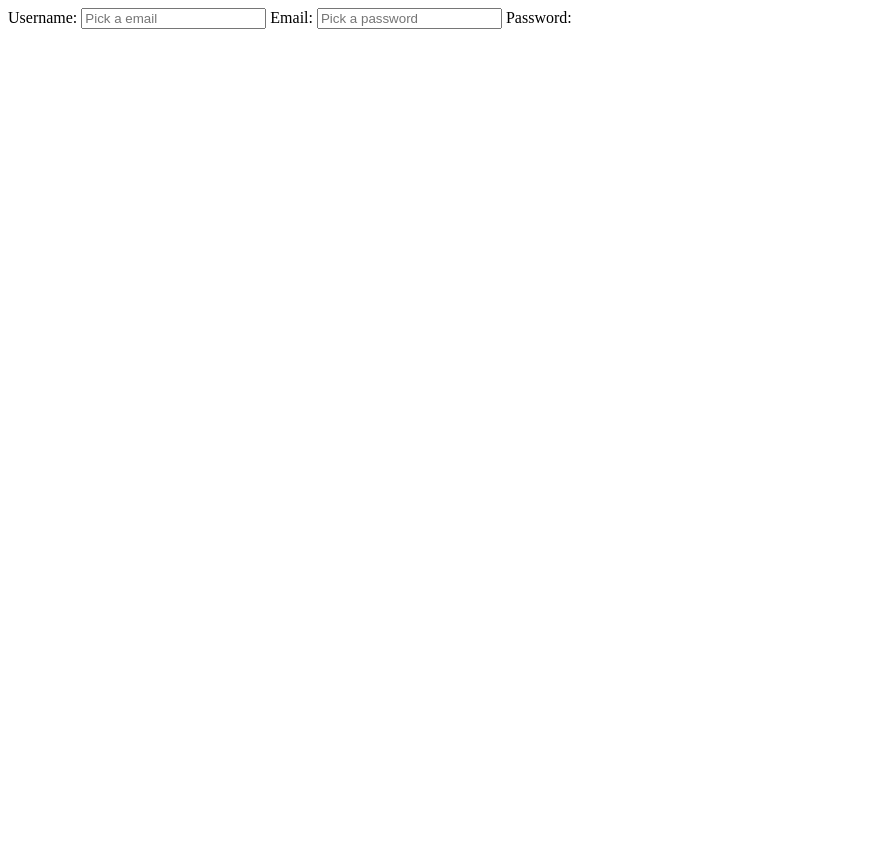
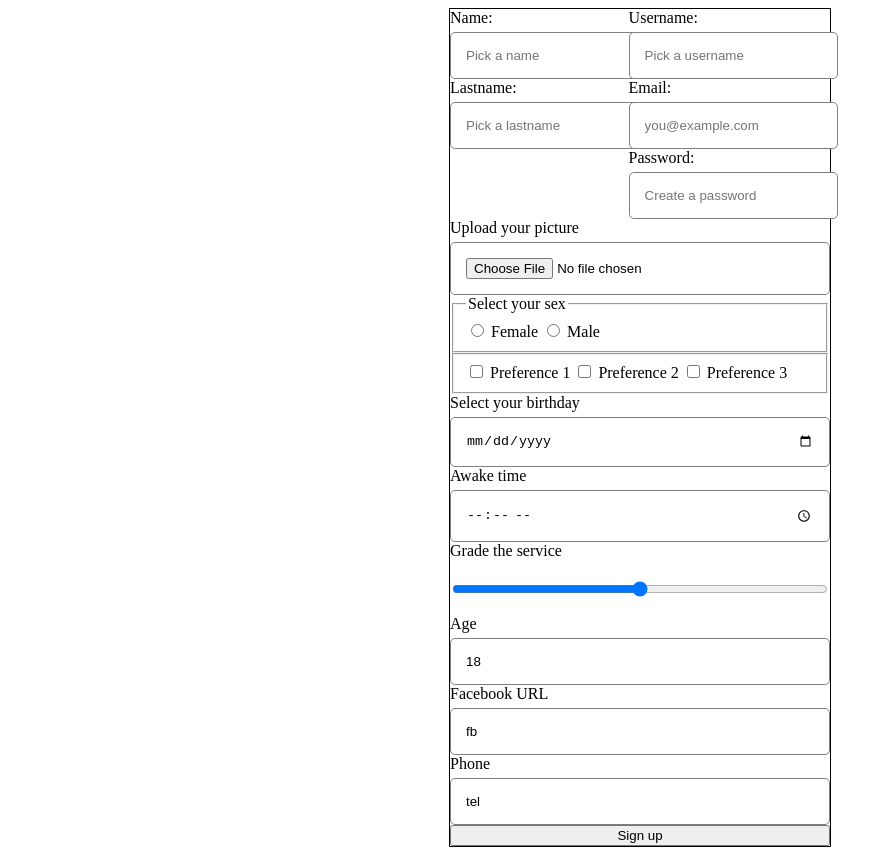
Before and after one commit to carmenlgv/formulario, a plain HTML site: page index.html in a window 1280 px wide. Shown: the whole page, without its empty margins (0-893 px from the left). Before the commit the page ends 800 px from the top, so only its background shows below. Drawn offline with Linux system fonts and the light colour scheme.

Commit message:
formulario inputs

```diff
--- a/css/main.css
+++ b/css/main.css
@@ -1,10 +1,21 @@
 section{
-  width: 380;
+    display: flex;
+    justify-content: center;
 }
-input,
-label{
-  display: block;
+form{
+  width: 380px;
+  border: 1px solid;
+  display: flex;
+  flex-direction: column;
 }
+.two-columns{
+  display: flex;
+  flex-basis: wrap;
+  }
+.two-columns>*{
+  width: 47%;
+}
+
 input{
   border-radius: 5px;
   border: 1px solid grey;
@@ -12,5 +23,5 @@ input{
   margin-top: 5px;
 }
 button{
-  width: 100%;
+width: 100%;
 }
--- a/index.html
+++ b/index.html
@@ -3,15 +3,60 @@
 <head>
   <meta charset="utf-8">
   <title></title>
+  <link rel="stylesheet" href="css/main.css">
 </head>
 <body>
   <section>
-<form action="#" method="post">
+  <form action="#" method="post">
+    <div class="two-columns">
+      <div class="input-group">
+        <label for="name">Name:</label>
+  <input type="text" name="name" id="name" placeholder="Pick a name">
+          <label for="lastname">Lastname:</label>
+    <input type="text" name="lastname" id="lastname" placeholder="Pick a lastname">
+    </div>
+    <div class="input-group">
   <label for="username">Username:</label>
-  <input type="text" name="email" id="email" placeholder="Pick a email">
+  <input type="text" name="username" id="username" placeholder="Pick a username">
   <label for="email">Email:</label>
-    <input type="text" name="password" id="password" placeholder="Pick a password">
+  <input type="text" name="email" id="email" placeholder="you@example.com">
   <label for="password">Password:</label>
-  </section>
+  <input type="text" name="password" id="password" placeholder="Create a password">
+</div>
+</div>
+<label for="avatar">Upload your picture</label>
+<input type="file" name="avatar" value="avatar" accept="image/jpeg">
+<fieldset>
+  <legend>Select your sex</legend>
+  <input type="radio" name="sex" id="fem" value="f">
+  <label for="fem">Female</label>
+  <input type="radio" name="sex" id="male" value="m">
+  <label for="male">Male</label>
+</fieldset>
+<fieldset>
+  <input type="checkbox" name="sex" id="p1" value="p1">
+  <label for="p3">Preference 1</label>
+  <input type="checkbox" name="sex" id="p2" value="p2">
+  <label for="p3">Preference 2</label>
+  <input type="checkbox" name="sex" id="p3" value="p3">
+  <label for="p3">Preference 3</label>
+</fieldset>
+<label for="birthday">Select your birthday</label>
+<input type="date" name="birthday" value="birthday">
+<label for="awake">Awake time</label>
+<input type="time" name="awake" value="awake">
+<label for="service">Grade the service</label>
+<input type="range" name="service" value="service">
+<label for="age">Age</label>
+<input type="number" name="age" value="18">
+<label for="fb">Facebook URL</label>
+<input type="url" name="fb" value="fb">
+<label for="tel">Phone</label>
+<input type="tel" name="tel" value="tel">
+
+  <button type="submit" name="button">Sign up</button>
+
+</form>
+</section>
 </body>
 </html>
```
